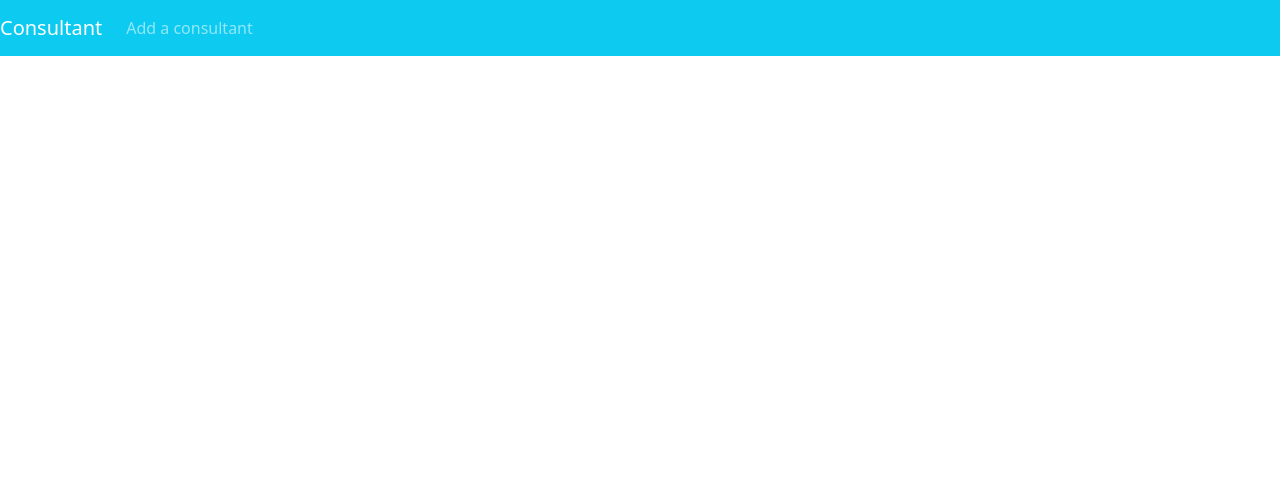
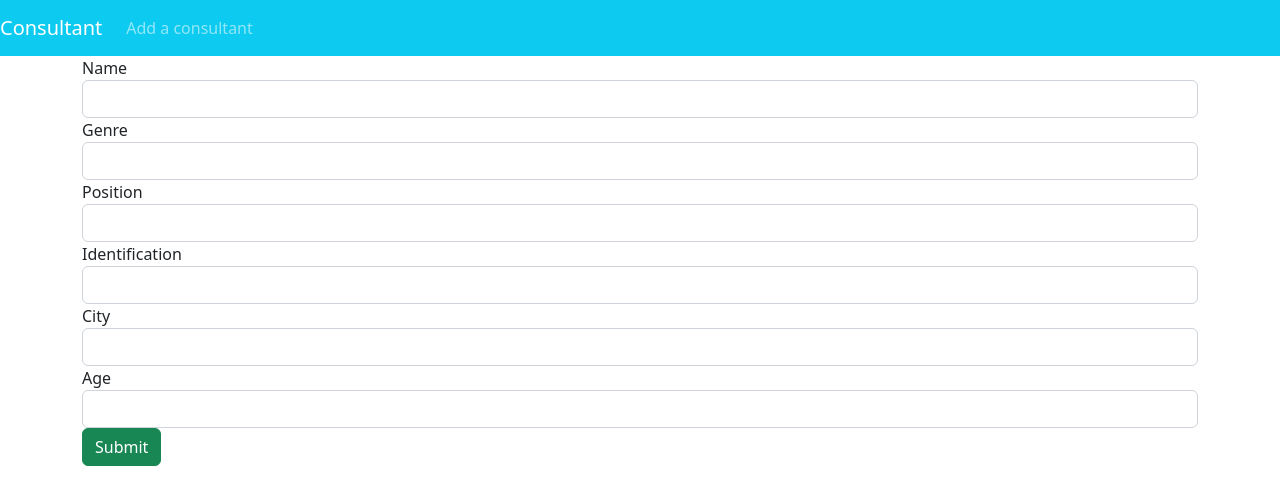
Before and after one commit to sasierra98/tp_react_api, a React (Create React App) app: page /update/1 in a window 1280 px wide. Shown: the top 504 px of the page. Built offline with nearby package versions, Linux system fonts and the light colour scheme; no server answers.

Commit message:
feat: UpdatedConsultant component added

```diff
--- a/src/App.js
+++ b/src/App.js
@@ -4,6 +4,7 @@ import { Routes, Route, Link } from "react-router-dom";
 
 import { ConsultantList } from "./Components/ConsultantList";
 import { AddConsultant } from "./Components/AddConsultant";
+import { UpdateConsultant } from "./Components/UpdateConsultant";
 
 function App() {
   return (
@@ -25,6 +26,7 @@ function App() {
         <Routes>
           <Route path="/" element={< ConsultantList />} />
           <Route path="/add" element={ < AddConsultant />} />
+          <Route path="/update/:id" element={ < UpdateConsultant />} />
         </Routes>
       </div>
     </div>
--- a/src/Components/AddConsultant.js
+++ b/src/Components/AddConsultant.js
@@ -38,8 +38,11 @@ export const AddConsultant = () => {
                 setConsultant({
                     id: response.data.id,
                     name: response.data.name,
-                    description: response.data.description,
-                    price: response.data.price,
+                    sex: response.data.sex,
+                    position: response.data.position,
+                    identification: response.data.identification,
+                    city: response.data.city,
+                    age: response.data.age
                 });
                 setSubmitted(true);
                 console.log(response.data);
@@ -62,7 +65,7 @@ export const AddConsultant = () => {
                         className="alert alert-success alert-dismissible fade show"
                         role="alert"
                     >
-                        Menu Added!
+                        Consultant Added!
                         <a href="/">
                             <button
                                 type="button"
--- a/src/Components/ConsultantList.js
+++ b/src/Components/ConsultantList.js
@@ -7,10 +7,10 @@ export const ConsultantList = () => {
     const [consultants, setConsultants] = useState([]);
 
     useEffect(() => {
-        retrieveAllMenus();
+        retrieveAllConsultants();
       }, []);
 
-    const retrieveAllMenus = () => {
+    const retrieveAllConsultants = () => {
         API.get(`/consultant`)
             .then((response) => {
                 setConsultants(response.data);
@@ -50,11 +50,13 @@ export const ConsultantList = () => {
                                         className="fa fa-pencil-square text-primary d-inline"
                                         aria-hidden="true"
                                         type="button"
+                                    // onClick={() => selectConsultant(consultant.id)}
                                     ></i>
                                     <i
                                         className="fa fa-trash-o text-danger d-inline mx-3"
                                         aria-hidden="true"
                                         type="button"
+                                    // onClick={() => onDelete(consultant.id)}
                                     ></i>
                                 </td>
                             </tr>
--- a/src/Components/UpdateConsultant.js
+++ b/src/Components/UpdateConsultant.js
@@ -0,0 +1,196 @@
+import React, { useState, useEffect } from "react";
+import { useParams } from "react-router-dom";
+import API from "../Services/ConsultantService"
+
+export const UpdateConsultant = () => {
+    const initialConsultantState = {
+        id: null,
+        name: "",
+        position: null,
+        identification: "",
+        city: "",
+        sex: "",
+        age: "",
+    };
+
+    let { id } = useParams();
+
+    const [currentConsultant, setCurrentConsultant] = useState(initialConsultantState);
+    const [submitted, setSubmitted] = useState(false);
+
+    useEffect(() => {
+        retrieveConsultant();
+    }, []);
+
+    const handleConsultantChange = (e) => {
+        const { name, value } = e.target;
+        setCurrentConsultant({ ...currentConsultant, [name]: value });
+    };
+
+    const retrieveConsultant = () => {
+        API
+            .get(`/consultant/${id}`)
+            .then((response) => {
+                setCurrentConsultant({
+                    id: response.data.id,
+                    name: response.data.name,
+                    sex: response.data.sex,
+                    position: response.data.position,
+                    identification: response.data.identification,
+                    city: response.data.city,
+                    age: response.data.age
+                });
+                console.log(currentConsultant);
+            })
+            .catch((e) => {
+                console.error(e);
+            });
+    };
+
+    const updateConsultant = () => {
+        let data = {
+            name: currentConsultant.name,
+            sex: currentConsultant.sex,
+            position: currentConsultant.position,
+            identification: currentConsultant.identification,
+            city: currentConsultant.city,
+            age: currentConsultant.age
+        };
+
+        API
+            .put(`/consultant/${id}`, data)
+            .then((response) => {
+                setCurrentConsultant({
+                    id: response.data.id,
+                    name: response.data.name,
+                    sex: response.data.sex,
+                    position: response.data.position,
+                    identification: response.data.identification,
+                    city: response.data.city,
+                    age: response.data.age
+                });
+                setSubmitted(true);
+                console.log(response.data);
+            })
+            .catch((e) => {
+                console.error(e);
+            });
+    };
+
+    const newConsultant = () => {
+        setCurrentConsultant(initialConsultantState);
+        setSubmitted(false);
+    };
+
+    return (
+        <div className="submit-form">
+            {submitted ? (
+                <div>
+                    <div
+                        className="alert alert-success alert-dismissible fade show"
+                        role="alert"
+                    >
+                        Consultant Updated!
+                        <a href="/">
+                            <button
+                                type="button"
+                                className="close"
+                                data-dismiss="alert"
+                                aria-label="Close"
+                            >
+                                <span aria-hidden="true">&times;</span>
+                            </button>
+                        </a>
+                    </div>
+                    <button className="btn btn-success" onClick={newConsultant}>
+                        Update
+                    </button>
+                </div>
+            ) : (
+                <div>
+                    <div className="form-group">
+                        <label htmlFor="name">Name</label>
+                        <input
+                            type="text"
+                            className="form-control"
+                            id="name"
+                            required
+                            value={currentConsultant.name}
+                            onChange={handleConsultantChange}
+                            name="name"
+                        />
+                    </div>
+
+                    <div className="form-group">
+                        <label htmlFor="sex">Genre</label>
+                        <input
+                            type="text"
+                            className="form-control"
+                            id="sex"
+                            required
+                            value={currentConsultant.sex}
+                            onChange={handleConsultantChange}
+                            name="sex"
+
+                        />
+                    </div>
+
+                    <div className="form-group">
+                        <label htmlFor="position">Position</label>
+                        <input
+                            type="text"
+                            className="form-control"
+                            id="position"
+                            required
+                            value={currentConsultant.position}
+                            onChange={handleConsultantChange}
+                            name="position"
+                        />
+                    </div>
+
+                    <div className="form-group">
+                        <label htmlFor="identification">Identification</label>
+                        <input
+                            type="number"
+                            className="form-control"
+                            id="identification"
+                            required
+                            value={currentConsultant.identification}
+                            onChange={handleConsultantChange}
+                            name="identification"
+                        />
+                    </div>
+
+                    <div className="form-group">
+                        <label htmlFor="city">City</label>
+                        <input
+                            type="text"
+                            className="form-control"
+                            id="city"
+                            required
+                            value={currentConsultant.city}
+                            onChange={handleConsultantChange}
+                            name="city"
+                        />
+                    </div>
+
+                    <div className="form-group">
+                        <label htmlFor="age">Age</label>
+                        <input
+                            type="number"
+                            className="form-control"
+                            id="age"
+                            required
+                            value={currentConsultant.age}
+                            onChange={handleConsultantChange}
+                            name="age"
+                        />
+                    </div>
+                    <button onClick={updateConsultant} className="btn btn-success">
+                        Submit
+                    </button>
+                </div>
+            )}
+        </div>
+    );
+};
```
